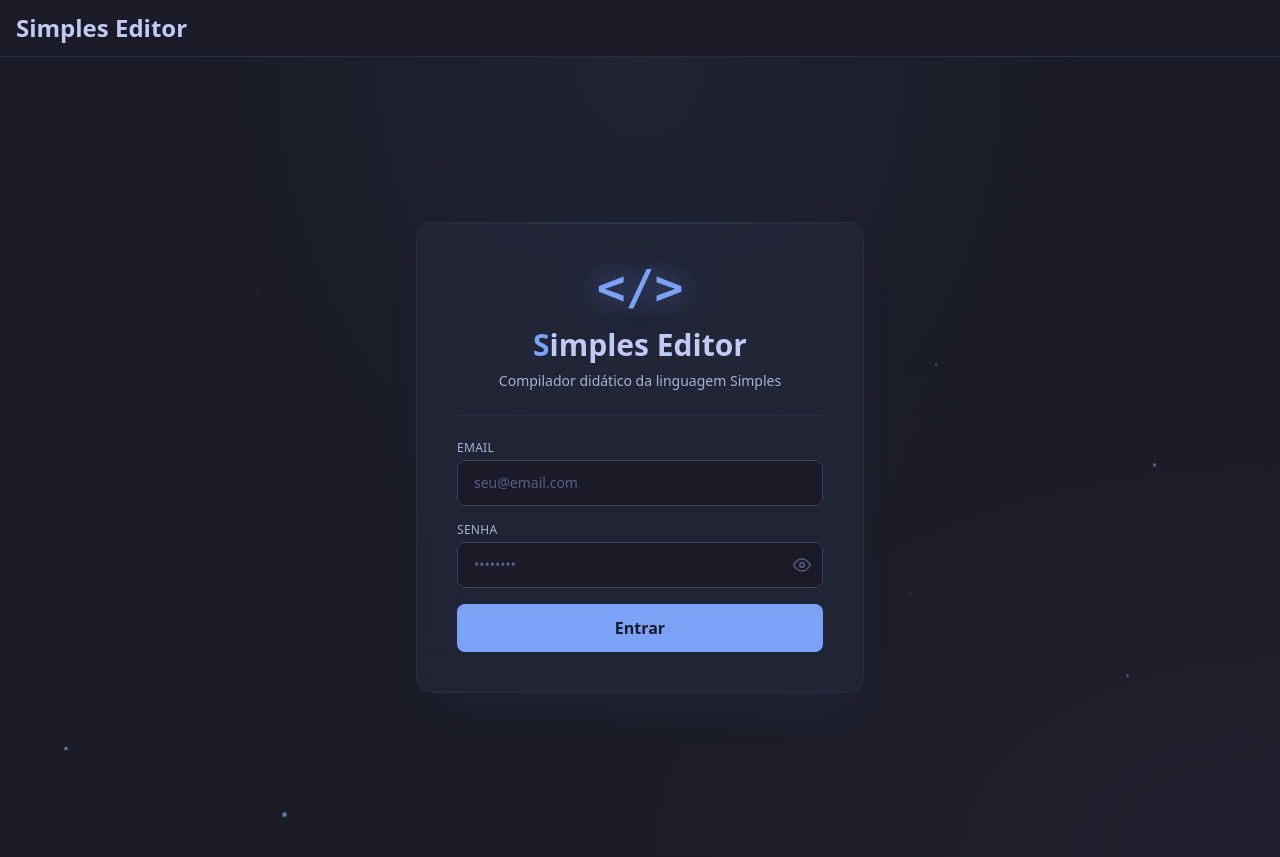
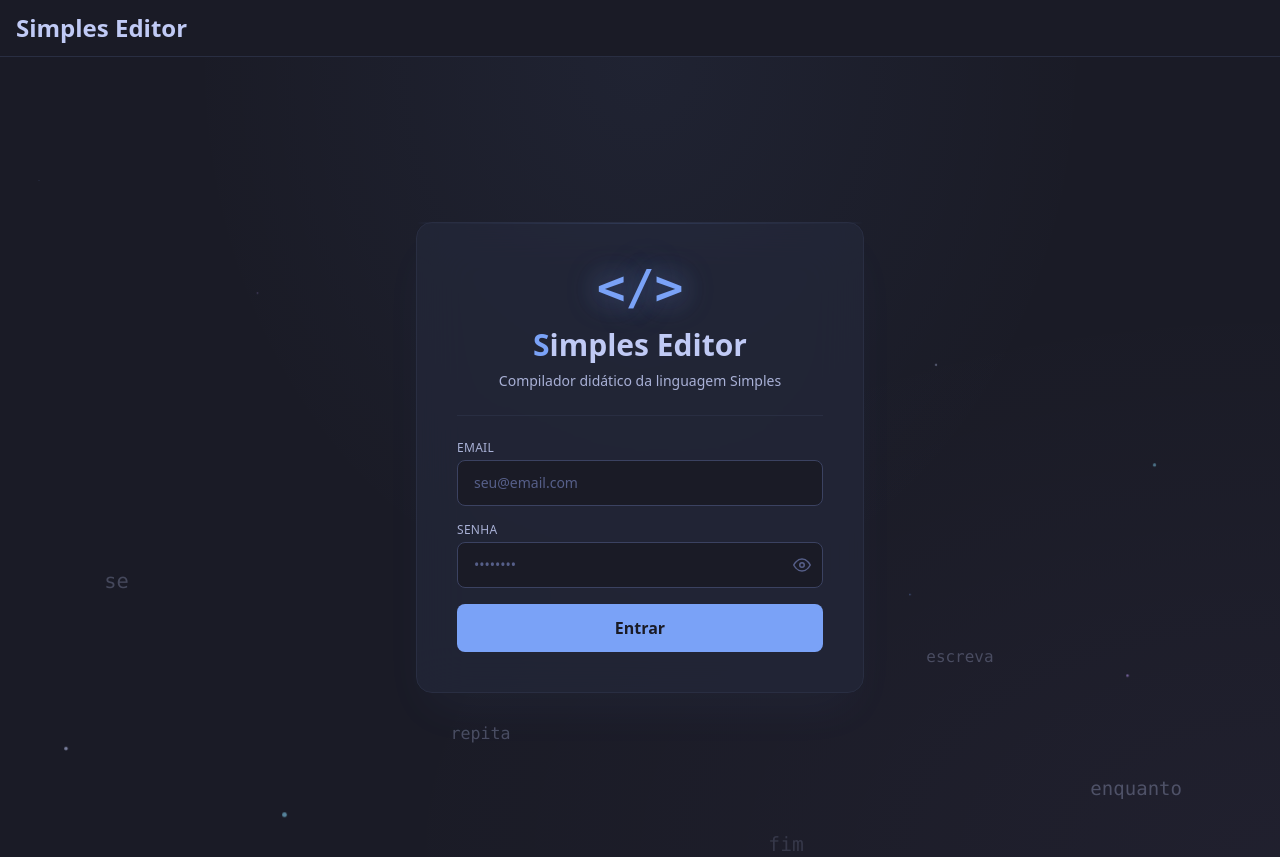
Before and after one commit to IncludeLuisFerreira/Simples-editor, a React (Vite) app in the folder frontend/: page /login in a window 1280 px wide. Built offline with nearby package versions, Linux system fonts and the light colour scheme; no server answers.

Commit message:
fix: code fragment parallax using calc() on left/bottom instead of wrapper

```diff
--- a/frontend/src/routes/login.tsx
+++ b/frontend/src/routes/login.tsx
@@ -123,48 +123,32 @@ function Login() {
       ))}
 
       {codeFragments.slice(0, 8).map((f, i) => (
-        <div
+        <span
           key={f.id}
-          className="absolute pointer-events-none select-none"
+          className={`absolute font-mono text-[#c0caf5]/30 pointer-events-none select-none ${f.size}`}
           style={{
-            left: f.left,
-            bottom: '-40px',
-            transform: `translate(${(mouse.x - 0.5) * (15 + i * 3)}px, ${(mouse.y - 0.5) * (12 + i * 2)}px)`,
-            transition: 'transform 0.8s ease-out',
-          }}
-        >
-          <span
-            className={`font-mono text-[#c0caf5]/30 ${f.size}`}
-            style={{
+            left: `calc(${f.left} + ${(mouse.x - 0.5) * (20 + i * 4)}px)`,
+            bottom: `calc(-40px + ${(mouse.y - 0.5) * (15 + i * 3)}px)`,
             animation: `driftUp ${f.duration} ${f.delay} infinite ease-out`,
             opacity: 0,
           }}
         >
           {f.text}
         </span>
-        </div>
       ))}
       {codeFragments.slice(8).map((f, i) => (
-        <div
+        <span
           key={f.id}
-          className="absolute pointer-events-none select-none hidden sm:block"
+          className={`absolute font-mono text-[#c0caf5]/30 pointer-events-none select-none hidden sm:block ${f.size}`}
           style={{
-            left: f.left,
-            bottom: '-40px',
-            transform: `translate(${(mouse.x - 0.5) * (15 + i * 3)}px, ${(mouse.y - 0.5) * (12 + i * 2)}px)`,
-            transition: 'transform 0.8s ease-out',
-          }}
-        >
-          <span
-            className={`font-mono text-[#c0caf5]/30 ${f.size}`}
-            style={{
+            left: `calc(${f.left} + ${(mouse.x - 0.5) * (20 + i * 4)}px)`,
+            bottom: `calc(-40px + ${(mouse.y - 0.5) * (15 + i * 3)}px)`,
             animation: `driftUp ${f.duration} ${f.delay} infinite ease-out`,
             opacity: 0,
           }}
         >
           {f.text}
         </span>
-        </div>
       ))}
 
       <div className="relative z-10 w-full max-w-md mx-4 animate-[slideUpFade_0.6s_ease-out]">
```
Lines whose indentation alone changed are shown as unchanged.
